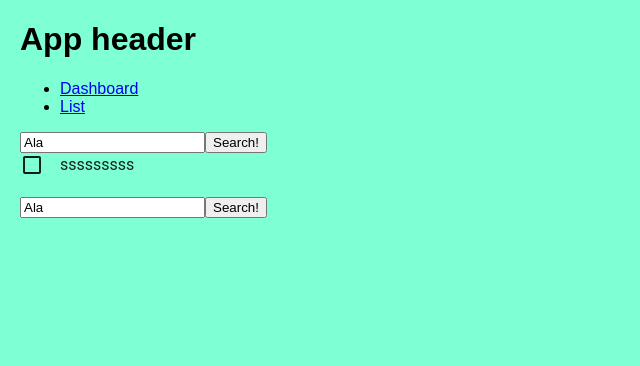
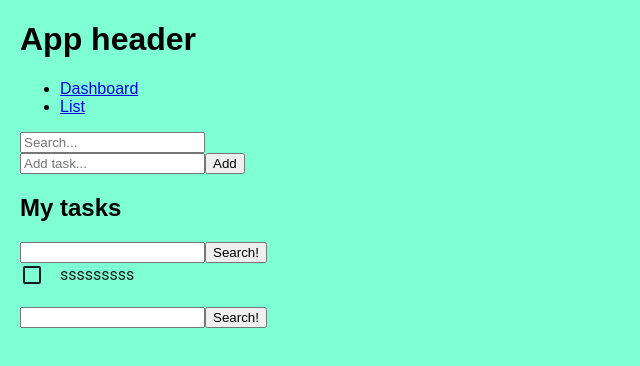
Before and after one commit to jakubfedyk/react-todo, a React (Create React App) app in the folder todo/: page /search in a window 1280 px wide. Shown: the top 366 px of the page, without its empty margins (0-640 px from the left). Built offline with nearby package versions, Linux system fonts and the light colour scheme.

Commit message:
searching and adding tasks

```diff
--- a/todo/src/App.js
+++ b/todo/src/App.js
@@ -6,6 +6,7 @@ import List from './components/List';
 import Search from './components/Search';
 import Dashboard from './components/Dashboard'
 import './App.css';
+import ContainerTask from "./components/ContainerTask";
 
 
 class App extends Component {
@@ -14,7 +15,8 @@ class App extends Component {
         <MuiThemeProvider>
             <div className="App">
             <Header/>
-            <Router>
+                <ContainerTask/>
+                <Router>
                 <div>
                     <Route exact path="/" component={Dashboard}/>
                     <Route path="/list" component={List}/>
--- /dev/null
+++ b/todo/src/components/ContainerTask.js
@@ -0,0 +1,57 @@
+import React, { Component } from 'react';
+import TaskList from './TaskList';
+
+class ContainerTask extends Component {
+    constructor(props) {
+        super(props);
+        this.textChanged = this.textChanged.bind(this);
+        this.searchChanged = this.searchChanged.bind(this);
+        this.handleSubmit = this.handleSubmit.bind(this);
+        this.state = {
+            query: '',
+            task: '',
+            tasks: []
+        };
+    }
+
+    textChanged(event) {
+        this.setState({task: event.target.value});
+    }
+
+    searchChanged(event) {
+        this.setState({query: event.target.value});
+    }
+
+    handleSubmit(event) {
+        this.setState({
+            tasks: this.state.tasks.concat(this.state.task),
+            task: ''
+        });
+        event.preventDefault();
+    }
+
+    render() {
+        return (
+            <div>
+                <input type="text" placeholder="Search..." onChange={this.searchChanged} />
+
+                <form onSubmit={this.handleSubmit}>
+                    <input type="text"
+                           value={this.state.task}
+                           placeholder="Add task..."
+                           onChange={this.textChanged}/>
+                    <input type="submit" value="Add"/>
+                </form>
+
+                <h2>My tasks</h2>
+                <TaskList
+                    query={this.state.query}
+                    tasks={this.state.tasks}
+                />
+
+            </div>
+        );
+    }
+}
+
+export default ContainerTask
--- a/todo/src/components/Search.js
+++ b/todo/src/components/Search.js
@@ -14,7 +14,7 @@ class Search extends Component {
     render() {
         return(
             <form onSubmit={this.handleSubmit}>
-                <input type="text" defaultValue="Ala" ref={field => this.searchField = field} />
+                <input type="text" defaultValue=" " ref={field => this.searchField = field} />
                 <input type="submit" value="Search!" />
             </form>
         );
--- a/todo/src/components/Task.js
+++ b/todo/src/components/Task.js
@@ -1,4 +1,4 @@
-import React, { Component } from 'react';
+import React, {Component} from 'react';
 
 const style = {
     checked: {
@@ -31,7 +31,7 @@ class Task extends Component {
                     style={this.state.checked ? style.checked : style.unChecked}
                 >
           {this.props.label}
-        </span>
+                </span>
             </div>
         );
     }
--- a/todo/src/components/TaskList.js
+++ b/todo/src/components/TaskList.js
@@ -1,10 +1,12 @@
+import React from 'react'
 import Task from './Task'
 
 const TaskList = (props) => (
     props.tasks.filter((task) => task.toUpperCase().indexOf(props.query.toUpperCase()) !== -1)
         .map((task, index) => (
             <Task key={index} label={task}/>
-        )));
+        ))
+);
 
 
 export default TaskList
```
